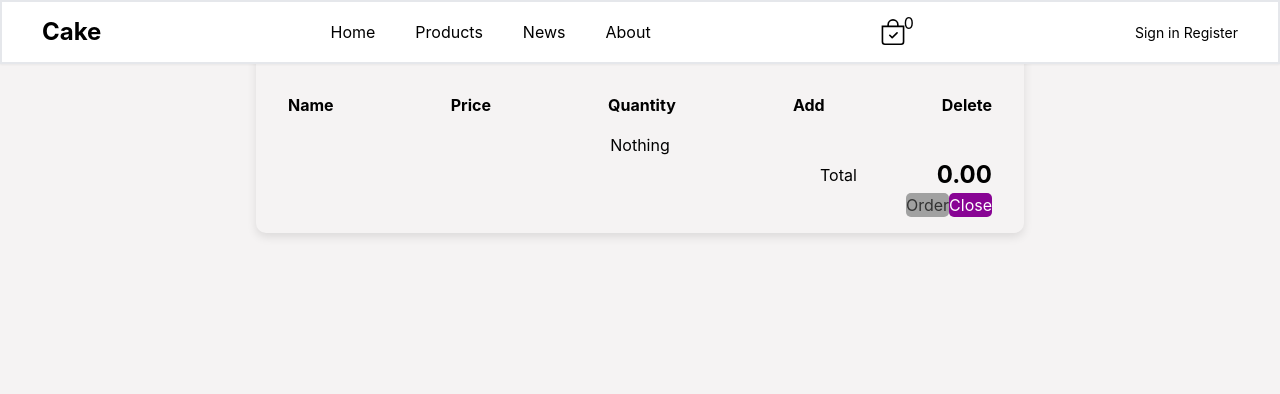
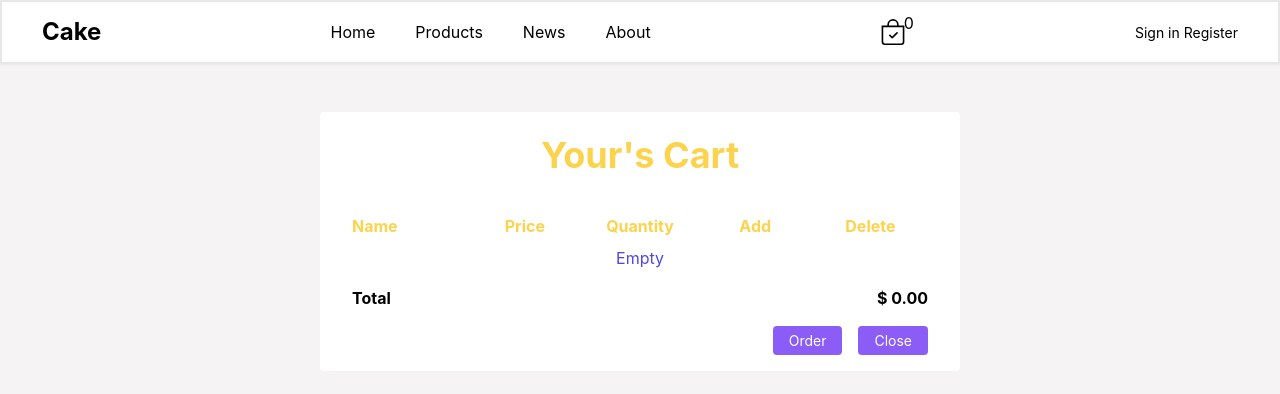
Before and after one commit to UyDung/27-10-21, a React (Create React App) app: page /cart in a window 1280 px wide. Shown: the top 394 px of the page. Built offline with nearby package versions, Linux system fonts and the light colour scheme.

Commit message:
update tailwindcss

```diff
--- a/src/components/Cart/Cart.jsx
+++ b/src/components/Cart/Cart.jsx
@@ -21,30 +21,30 @@ const Cart = () => {
     ));
 
     return (
-        <div className={classes.cart}>
-            <h3>Your's Cart</h3>
-            <ul className={classes["cart-items"]}>
-                <div className={classes.title}>
-                    <p>Name</p>
-                    <p>Price</p>
-                    <p>Quantity</p>
-                    <p>Add</p>
-                    <p>Delete</p>
+        <div className="container mt-28 w-9/12 lg:w-3/6  mx-auto py-4 px-8 grid grid-flow-row gap-4 bg-white rounded">
+            <h3 className="text-center font-bold text-4xl mb-4 text-yellow-300">Your's Cart</h3>
+            <ul className="flex flex-col gap-2">
+                <div className="grid grid-flow-col grid-cols-5 items-center font-bold justify-between">
+                    <p className="text-yellow-300">Name</p>
+                    <p className="text-center text-yellow-300">Price</p>
+                    <p className="text-center text-yellow-300">Quantity</p>
+                    <p className="text-center text-yellow-300">Add</p>
+                    <p className="text-center text-yellow-300">Delete</p>
                 </div>
-                {listItems.length > 0 ? cartItems : <p>Nothing</p>}
+                {listItems.length > 0 ? cartItems : <p className="text-center text-indigo-600">Empty</p>}
             </ul>
-            <div className={classes.total}>
+            <div className="flex font-bold justify-between">
                 <h3>Total</h3>
-                <span className={classes["totalprice"]}> {totalPrice}</span>
+                <span className=""> $ {totalPrice}</span>
             </div>
             {isLoggedIn && <OrderForm />}
-            <div className={classes.actions}>
+            <div className="ml-auto">
                 {!isLoggedIn && (
-                    <button className="btn" onClick={goLoginHandler} disabled={!listItems.length > 0}>
+                    <button className=" text-sm bg-purple-500 text-white rounded  py-1 px-4  mr-4 hover:opacity-70" onClick={goLoginHandler} disabled={!listItems.length > 0}>
                         Order
                     </button>
                 )}
-                <button className="btn" onClick={closeCartHandler}>
+                <button className="text-sm bg-purple-500 text-white rounded py-1 px-4 hover:opacity-70" onClick={closeCartHandler}>
                     Close
                 </button>
             </div>
--- a/src/components/Cart/CartItem.jsx
+++ b/src/components/Cart/CartItem.jsx
@@ -1,7 +1,7 @@
 import { useDispatch } from "react-redux";
 import { cartActions } from "../../store/cart-Slice";
 
-import classes from "./CartItem.module.css";
+
 
 const CartItem = ({ quantity, title, price, id }) => {
     const dispatch = useDispatch();
@@ -15,16 +15,12 @@ const CartItem = ({ quantity, title, price, id }) => {
     };
 
     return (
-        <li className={classes["cart-item"]}>
-            <div className="name">{title}</div>
-            <div className="price">{price}</div>
-            <div className="quantity">{quantity}</div>
-            <div className="btn" onClick={addOneToCart}>
-                +
-            </div>
-            <div className="btn" onClick={removeOneFromCart}>
-                -
-            </div>
+        <li className="grid grid-flow-col grid-cols-5 items-center border-b-2 border-gray-1 ">
+            <div className="font-bold text-sm">{title}</div>
+            <div className=" text-center  text-sm">{price}</div>
+            <div className=" text-center  text-sm">{quantity}</div>
+            <div className=" text-center  text-sm rounded w-8 m-auto shadow-lg cursor-pointer hover:bg-gray-100" onClick={addOneToCart}>+</div>
+            <div className=" text-center  text-sm rounded w-8 m-auto shadow-lg cursor-pointer  hover:bg-gray-100" onClick={removeOneFromCart}>-</div>
         </li>
     );
 };
```
